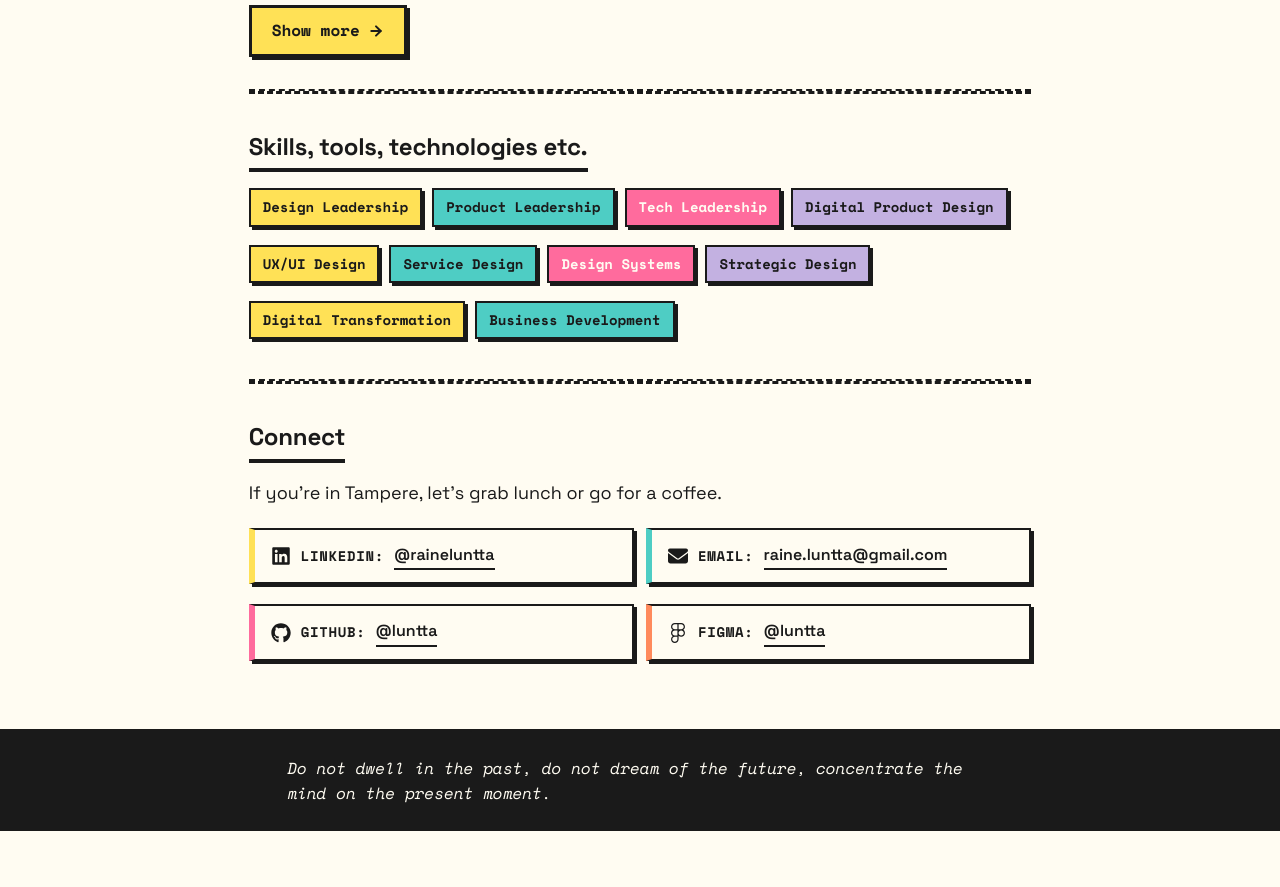
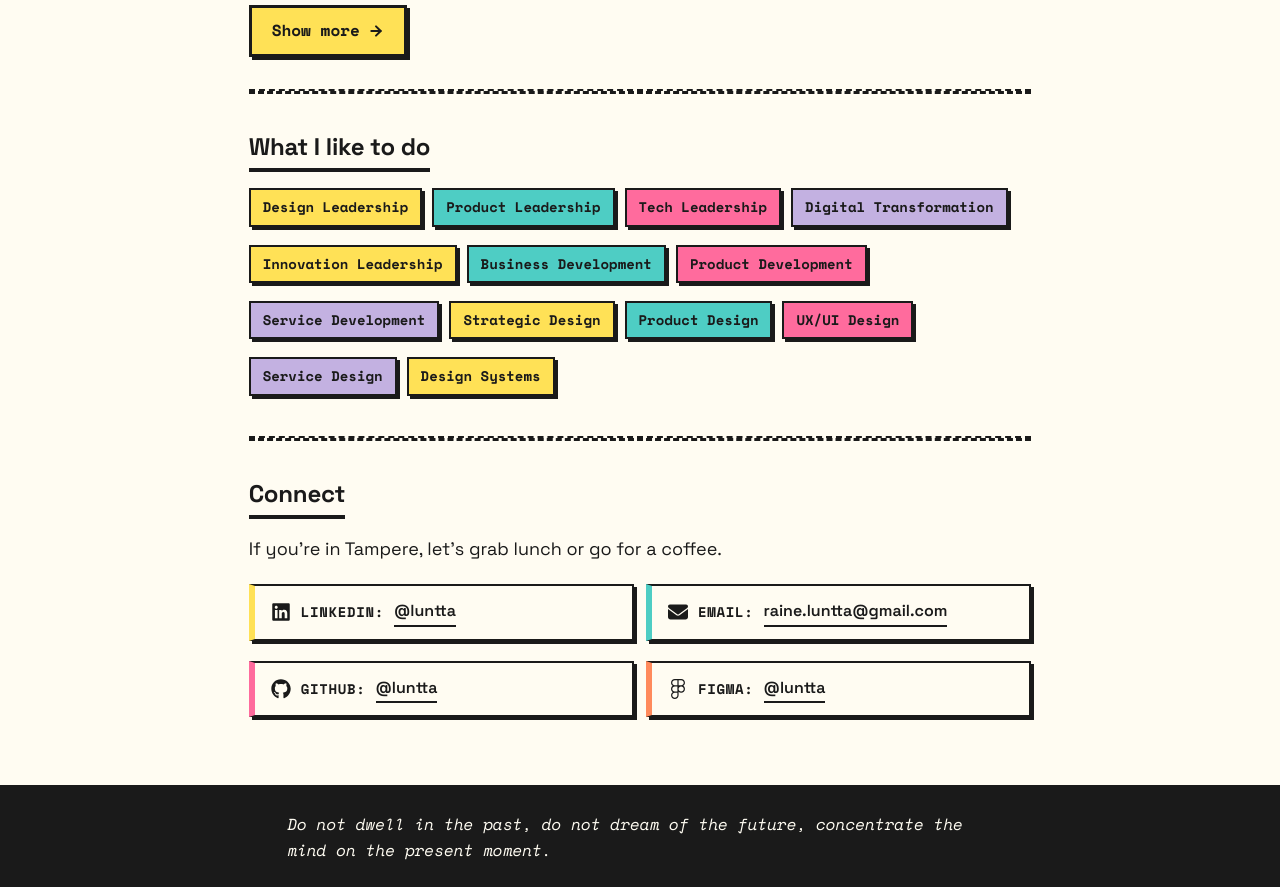
Before and after one commit to luntta/luntta.github.io, an Eleventy site: page src/index.njk in a window 1280 px wide. Shown: the part 1740-2627 px from the top of the page. Before the commit the page ends 2571 px from the top, so only its background shows below. Built offline with nearby package versions, Linux system fonts and the light colour scheme; Eleventy itself is replaced by a stand-in of ours; files that its build step writes are made by us from their sources.

Commit message:
Small fixes and touch ups

```diff
--- a/src/_data/site.json
+++ b/src/_data/site.json
@@ -1,4 +1,4 @@
 {
 	"name": "Raine Luntta",
-	"url": "https://luntta.fi"
+	"url": "https://luntta.com"
 }
--- a/src/_data/skills.json
+++ b/src/_data/skills.json
@@ -2,11 +2,14 @@
 	"Design Leadership",
   "Product Leadership",
   "Tech Leadership",
-  "Digital Product Design",
+  "Digital Transformation",
+  "Innovation Leadership",
+  "Business Development",
+  "Product Development",
+  "Service Development",
+  "Strategic Design",
+  "Product Design",
 	"UX/UI Design",
 	"Service Design",
-	"Design Systems",
-	"Strategic Design",
-	"Digital Transformation",
-	"Business Development"
+	"Design Systems"
 ]
--- a/src/_data/socials.json
+++ b/src/_data/socials.json
@@ -1,8 +1,8 @@
 [
 	{
 		"name": "Linkedin",
-		"handle": "@raineluntta",
-		"url": "https://linkedin.com/in/raineluntta/",
+		"handle": "@luntta",
+		"url": "https://linkedin.com/in/luntta/",
 		"iconClass": "social__icon--linkedin",
 		"viewBox": "0 0 448 512",
 		"svgPath": "M416 32H31.9C14.3 32 0 46.5 0 64.3v383.4C0 465.5 14.3 480 31.9 480H416c17.6 0 32-14.5 32-32.3V64.3c0-17.8-14.4-32.3-32-32.3zM135.4 416H69V202.2h66.5V416zm-33.2-243c-21.3 0-38.5-17.3-38.5-38.5S80.9 96 102.2 96c21.2 0 38.5 17.3 38.5 38.5 0 21.3-17.2 38.5-38.5 38.5zm282.1 243h-66.4V312c0-24.8-.5-56.7-34.5-56.7-34.6 0-39.9 27-39.9 54.9V416h-66.4V202.2h63.7v29.2h.9c8.9-16.8 30.6-34.5 62.9-34.5 67.2 0 79.7 44.3 79.7 101.9V416z"
--- a/src/assets/css/style.css
+++ b/src/assets/css/style.css
@@ -331,7 +331,6 @@ hr {
 
 .pill:nth-child(4n+3) {
 	background: var(--pink);
-	color: var(--white);
 }
 
 .pill:nth-child(4n) {
--- a/src/index.njk
+++ b/src/index.njk
@@ -9,7 +9,7 @@ title: ""
 		services, businesses, communities and teams for over 20 years.
 	</p>
 	<p>
-		Currently I'm leading design and enterprise architecture <a href="https://fintraffic.fi" target="_blank">Fintraffic Railway</a>.
+		Currently I'm leading design and enterprise architecture at <a href="https://fintraffic.fi" target="_blank">Fintraffic Railway</a>.
 	</p>
 </div>
 <hr>
@@ -84,7 +84,7 @@ title: ""
 </div>
 <hr />
 <div class="section section--skills">
-	<h2 class="section__title">Skills, tools, technologies etc.</h2>
+	<h2 class="section__title">What I like to do</h2>
 	<ul class="pills">
 		{%- for skill in skills %}
 		<li class="pill">{{ skill }}</li>
```
